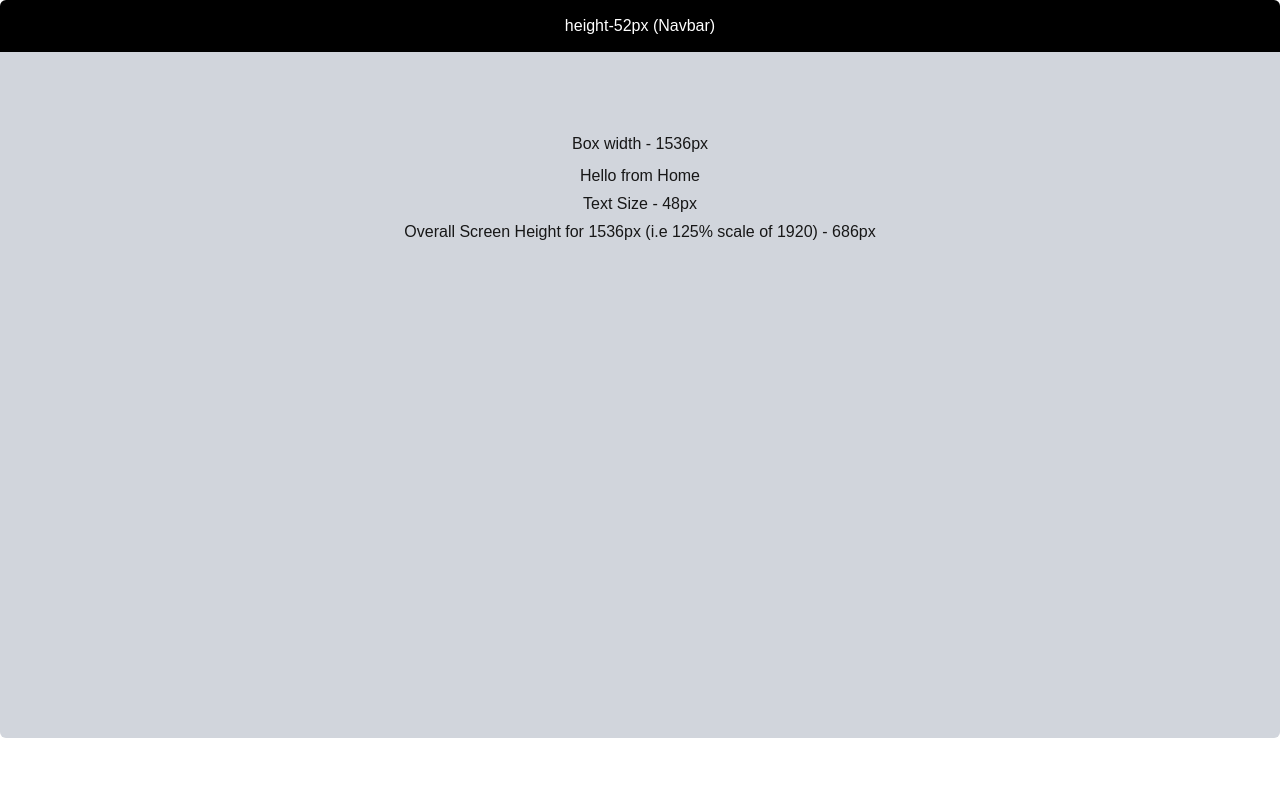
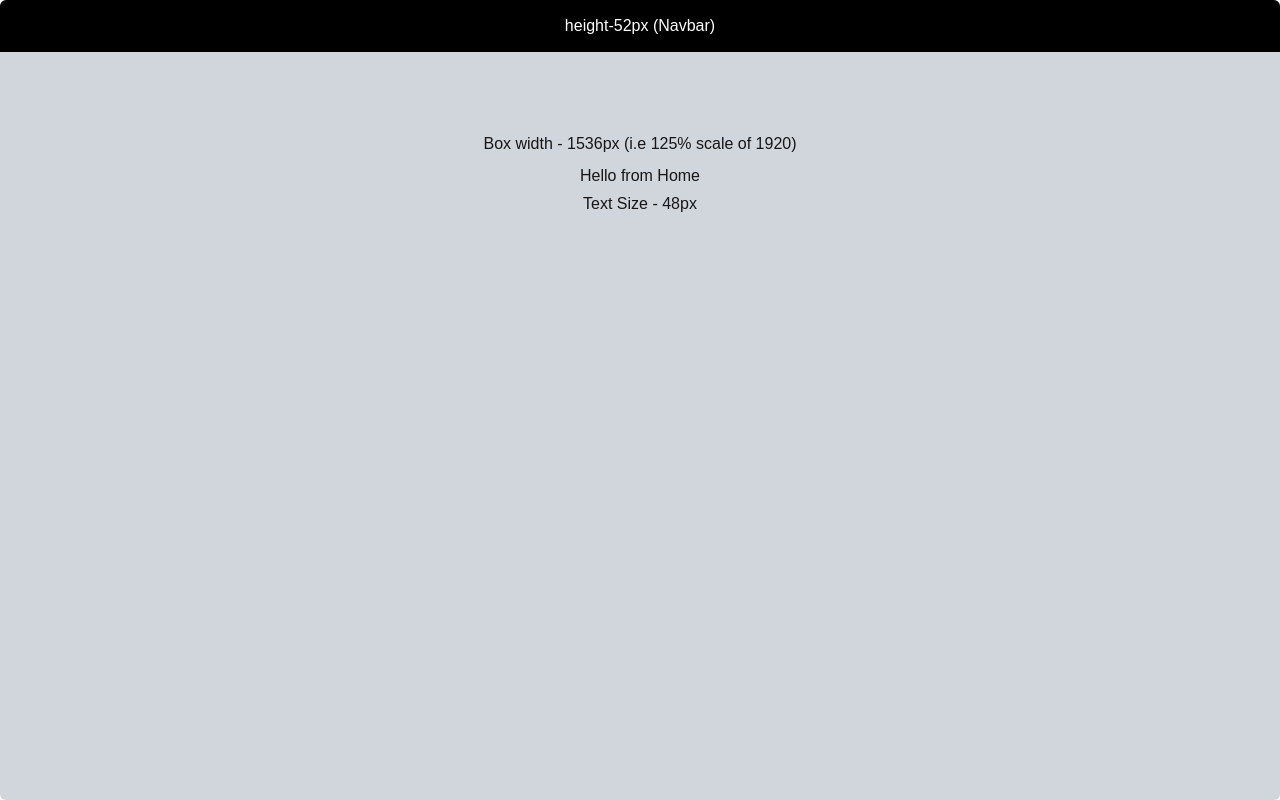
Before and after one commit to coder-bijay/device-scalling, a Next.js app: page / in a window 1280 px wide. Built offline with nearby package versions, Linux system fonts and the light colour scheme.

Commit message:
hot fixes

```diff
--- a/src/app/page.tsx
+++ b/src/app/page.tsx
@@ -2,17 +2,15 @@ import React from "react";
 
 const Home = () => {
   return (
-    <div className="h-[686px] 2xl:h-[902px] rounded-b-md flex flex-col pt-20 gap-2 items-center text-48px 2xl:text-[52px] w-full bg-gray-300">
-      Box width - 1536px
+    <div className="h-[calc(100vh-52px)] rounded-b-md flex flex-col pt-20 gap-2 items-center text-48px 2xl:text-[44px] w-full bg-gray-300">
+      Box width - 1536px (i.e 125% scale of 1920)
       <div className="flex flex-col gap-1 items-center 2xl:hidden">
         <p>Hello from Home </p>
         <p>Text Size - 48px</p>
-        <p>Overall Screen Height for 1536px (i.e 125% scale of 1920) - 686px</p>
       </div>
       <div className="hidden flex-col gap-1 items-center 2xl:flex">
         <p>Hello from Home </p>
         <p>Text Size - 52px</p>
-        <p>Overall Screen Height for 1920px (i.e 100% scale of 1920) - 954px</p>
       </div>
     </div>
   );
```
